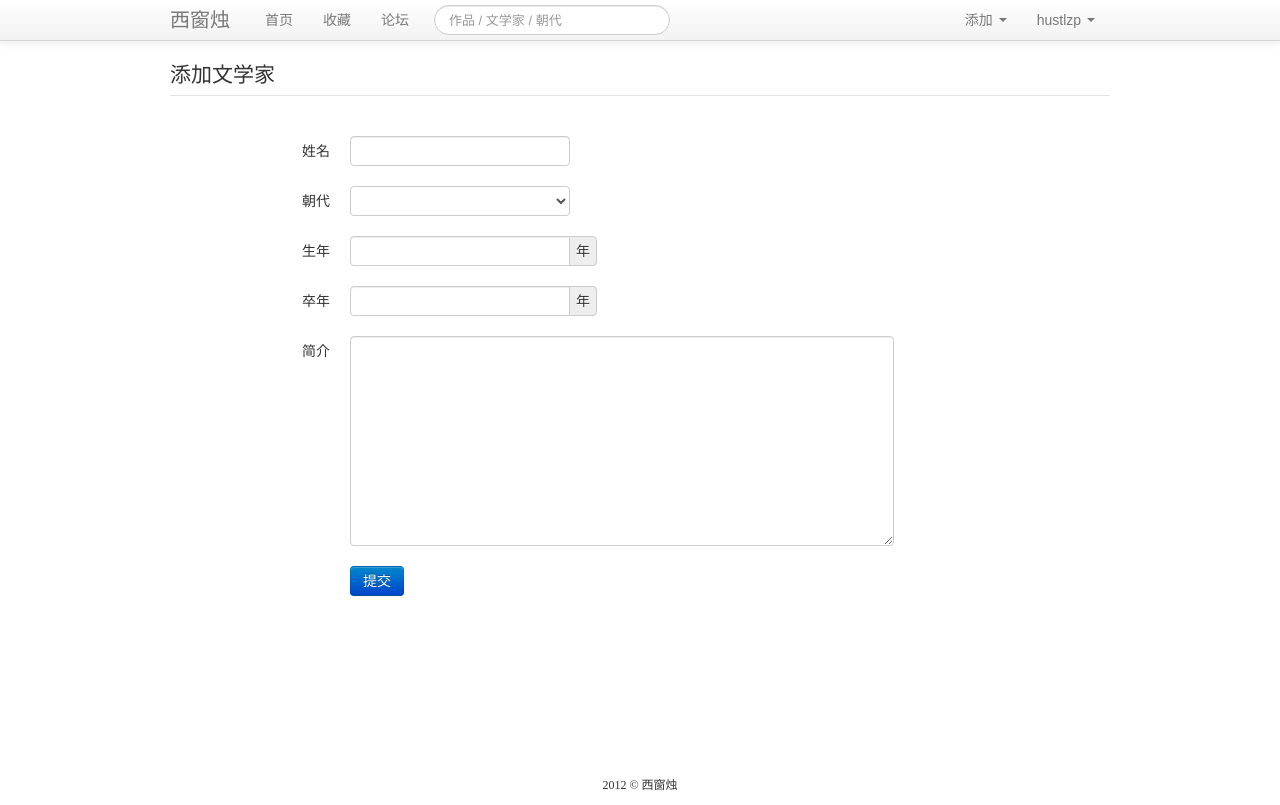
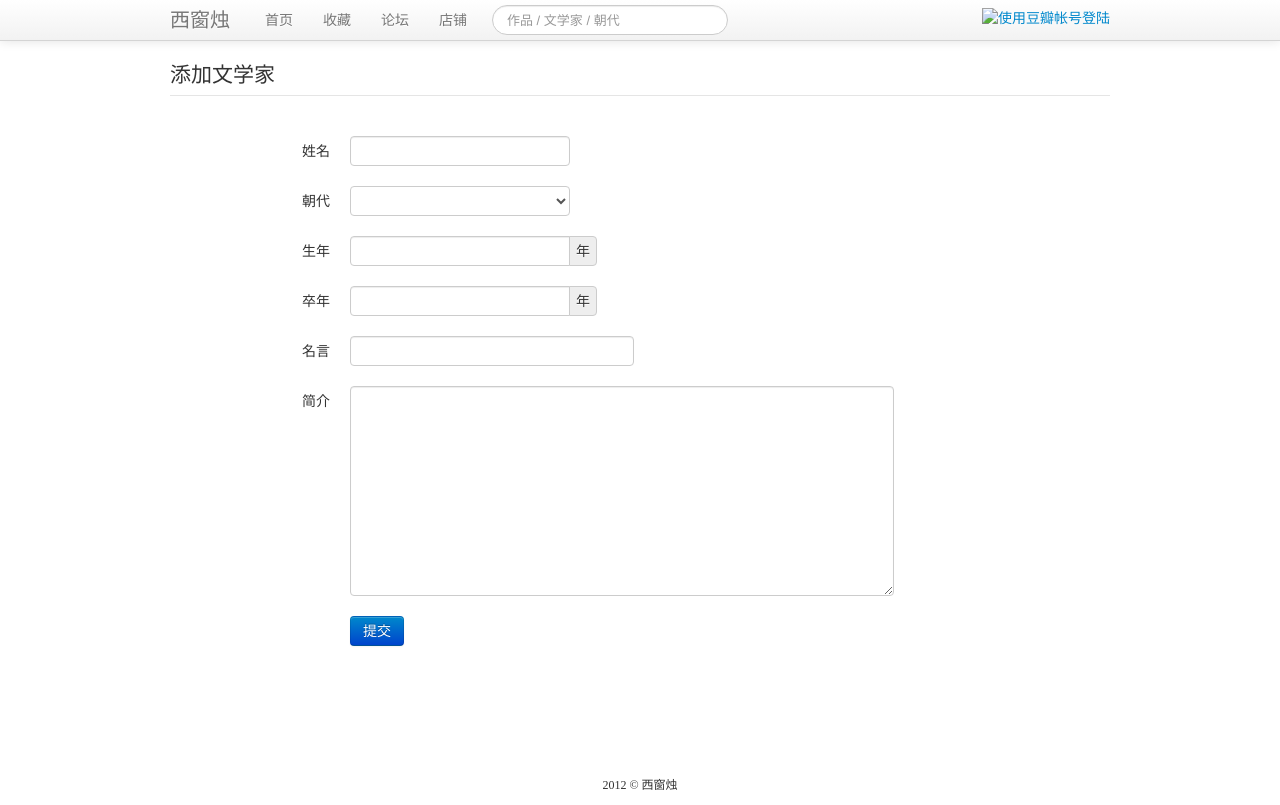
Before and after one commit to xiaojunchan/xichuangzhu, a Flask app: page /author/add in a window 1280 px wide. Run offline with Flask 2, Linux system fonts and the light colour scheme; data that the repository does not hold is empty.

Commit message:
try douban oauth2.0 and smtplib

```diff
--- a/xichuangzhu/controllers/__init__.py
+++ b/xichuangzhu/controllers/__init__.py
@@ -1 +1 @@
-import home, work, collection, author, dynasty
+import home, work, collection, author, dynasty, user
--- a/xichuangzhu/controllers/author.py
+++ b/xichuangzhu/controllers/author.py
@@ -38,11 +38,12 @@ def add_author():
 		return render_template('add_author.html', dynasties=dynasties)
 	elif request.method == 'POST':
 		author       = request.form['author']
+		quote        = request.form['quote']
 		introduction = request.form['introduction']
 		birthYear    = int(request.form['birthYear'])
 		deathYear    = int(request.form['deathYear'])
 		dynastyID    = int(request.form['dynastyID'])
-		newAuthorID  = Author.add_author(author, introduction, birthYear, deathYear, dynastyID)
+		newAuthorID  = Author.add_author(author, quote, introduction, birthYear, deathYear, dynastyID)
 		return redirect(url_for('single_author', authorID=newAuthorID))
 
 # page edit author
--- a/xichuangzhu/models/author_model.py
+++ b/xichuangzhu/models/author_model.py
@@ -54,9 +54,9 @@ class Author:
 
 	# add a new author and return its AuthorID
 	@staticmethod
-	def add_author(author, introduction, birthYear, deathYear, dynastyID):
-		query = '''INSERT INTO author (Author, Introduction, BirthYear, DeathYear, DynastyID) VALUES\n
-			('%s', '%s', %d, %d, %d)''' % (author, introduction, birthYear, deathYear, dynastyID)
+	def add_author(author, quote, introduction, birthYear, deathYear, dynastyID):
+		query = '''INSERT INTO author (Author, Quote, Introduction, BirthYear, DeathYear, DynastyID) VALUES\n
+			('%s', '%s', %d, %d, %d)''' % (author, quote, introduction, birthYear, deathYear, dynastyID)
 		cursor.execute(query)
 		conn.commit()
 		return cursor.lastrowid
--- a/xichuangzhu/static/style/page.css
+++ b/xichuangzhu/static/style/page.css
@@ -1,14 +1,15 @@
-body{margin:55px 0 0 0;font-family:'arial','宋体';}body #main-wap{font-size:18px;line-height:26px;min-height:700px;}body #main-wap a:not[class='btn']{color:#005580;}
+body{margin:55px 0 0 0;font-family:'arial','宋体';}body #main-wap{font-size:14px;line-height:26px;min-height:700px;}body #main-wap a:not[class='btn']{color:#005580;}
 body #main-wap h4{font-size:20px;color:#CD9B1D;margin:20px 0 15px 0;}
 body #main-wap h2{font-size:18px;line-height:18px;font-family:'yahei';font-weight:normal;margin:15px 0;color:darkred;}
+#douban-icon{float:right;margin-top:8px;cursor:pointer;}
 #footer{text-align:center;font-size:12px;font-family:'微软雅黑';margin:20px 0 10px 0;}
-.link-more a{margin-left:5px;font-size:12px;}
+.link-more a{margin-left:5px;font-size:12px;font-family:'yahei';}
 .navbar-search .search-query{line-height:1.2;}
 .form-horizontal .input-append{display:block;}
 #page-index .work-item{margin-bottom:15px;}#page-index .work-item .work-title{font-size:16px;line-height:30px;font-weight:bold;font-family:'宋体';}
 #page-index .work-item .work-author{font-size:12px;font-weight:normal;}#page-index .work-item .work-author a{color:#333;}
 #page-index .work-item .work-content{font-size:14px;line-height:22px;}
-#page-index .author-item{margin-bottom:12px;}#page-index .author-item .author{font-size:16px;line-height:20px;font-weight:bold;}#page-index .author-item .author .author-dynasty{font-size:12px;font-weight:normal;}#page-index .author-item .author .author-dynasty a{color:black;}
+#page-index .author-item{margin-bottom:12px;}#page-index .author-item .author{font-size:16px;line-height:20px;font-weight:bold;}#page-index .author-item .author .author-dynasty{font-size:12px;font-weight:normal;}#page-index .author-item .author .author-dynasty a{color:#333;}
 #page-index .author-item .author-introduction{font-size:12px;}
 #page-index #dynasties-wap{margin:0;list-style:none;}#page-index #dynasties-wap .dynasty-item{float:left;font-size:16px;margin-bottom:5px;}#page-index #dynasties-wap .dynasty-item a{font-weight:bold;}
 #page-index #dynasties-wap .dynasty-item span{margin-right:5px;}
@@ -27,7 +28,7 @@ body #main-wap h2{font-size:18px;line-height:18px;font-family:'yahei';font-weigh
 #page-single-collection .work-item{margin-bottom:15px;}#page-single-collection .work-item .work-title{font-weight:bold;margin-bottom:5px;}
 #page-author .author-wap{border-top:1px dashed lightgray;padding-top:15px;}#page-author .author-wap .author-dynasty{font-size:16px;line-height:16px;color:darkblue;font-family:'微软雅黑';width:100px;float:left;display:inline-block;}
 #page-author .author-wap .author-group{list-style:none;margin:0 0 0 100px;}#page-author .author-wap .author-group li{float:left;margin-bottom:15px;}#page-author .author-wap .author-group li.author{font-size:16px;line-height:20px;width:100px;}
-#page-single-author .author{font-size:25px;line-height:45px;font-weight:bold;}#page-single-author .author .author-quote{font-size:12px;font-weight:normal;color:gray;margin-left:10px;}
+#page-single-author .author{font-size:25px;line-height:45px;font-weight:bold;}#page-single-author .author .author-quote{font-size:12px;font-weight:normal;color:gray;margin-left:15px;}
 #page-single-author .author-period{font-size:16px;margin-bottom:10px;}
 #page-single-author .author-introduction{font-size:14px;line-height:25px;}
 #page-single-author .collection-item{margin-bottom:10px;}#page-single-author .collection-item .collection{font-weight:bold;font-size:16px;}
--- a/xichuangzhu/static/style/page.less
+++ b/xichuangzhu/static/style/page.less
@@ -3,16 +3,12 @@ body{
 	font-family: 'arial', '宋体';
 
 	#main-wap{
-		font-size: 18px;
+		font-size: 14px;
 		line-height: 26px;
 		min-height: 700px;
 
 		a:not[class='btn']{
 			color: rgb(0, 85, 128)
-		}
-
-		textarea{
-			//width: 500px;
 		}
 
 		h4{
@@ -32,6 +28,12 @@ body{
 	}
 }
 
+#douban-icon{
+	float: right;
+	margin-top: 8px;
+	cursor: pointer;
+}
+
 #footer{
 	text-align: center;
 	font-size: 12px;
@@ -43,6 +45,7 @@ body{
 	a{
 		margin-left: 5px;
 		font-size: 12px;
+		font-family: 'yahei';
 	}
 }
 
@@ -97,7 +100,7 @@ body{
 				font-weight: normal;
 
 				a{
-					color: black;
+					color: #333;
 				}
 			}
 		}
@@ -288,7 +291,7 @@ body{
 			font-size: 12px;
 			font-weight: normal;
 			color: gray;
-			margin-left: 10px;
+			margin-left: 15px;
 		}
 	}
 
--- a/xichuangzhu/templates/add_author.html
+++ b/xichuangzhu/templates/add_author.html
@@ -44,6 +44,13 @@
 		</div>
 
 		<div class="control-group">
+			<label class="control-label">名言</label>
+			<div class="controls">
+				<input type="text" rows="10" class="input-xlarge" name="quote" />
+			</div>
+		</div>
+
+		<div class="control-group">
 			<label class="control-label">简介</label>
 			<div class="controls">
 				<textarea class="input-xxlarge" id="author-introduction" rows="10" name="introduction"></textarea>
--- a/xichuangzhu/templates/layout.html
+++ b/xichuangzhu/templates/layout.html
@@ -21,7 +21,7 @@
 						<li><a href="{{ url_for('index') }}">首页</a></li>
 						<li><a href="#">收藏</a></li>
 						<li><a href="#">论坛</a></li>
-						<!-- <li><a href="#">店铺</a></li> -->
+						<li><a href="#">店铺</a></li>
 					</ul>
 
 					<!-- search -->
@@ -30,7 +30,7 @@
 					</form>
 
 					<!-- user info -->
-					<ul class="nav pull-right">
+					<!-- <ul class="nav pull-right">
 						<li class="dropdown">
 							<a href="#" class="dropdown-toggle" data-toggle="dropdown">
 								hustlzp <b class="caret"></b>
@@ -39,10 +39,12 @@
 								<li><a href="#">退出</a></li>
 							</ul>
 						</li>
-					</ul>
+					</ul> -->
+
+					<a href="https://www.douban.com/service/auth2/auth?client_id=0cf909cba46ce67526eb1d62ed46b35f&redirect_uri=http://localhost:5000/login/douban&response_type=code"><img id="douban-icon" title="使用豆瓣帐号登陆" src="http://img3.douban.com/pics/douban-icons/favicon_24x24.png" /></a>
 
 					<!-- add -->
-					<ul class="nav pull-right">
+					<!-- <ul class="nav pull-right">
 						<li class="dropdown">
 							<a class="dropdown-toggle" data-toggle="dropdown" href="#">
 								添加 <span class="caret"></span>
@@ -55,7 +57,8 @@
 								<li><a href="{{ url_for('add_dynasty') }}">朝代</a></li>
 							</ul>
 						</li>
-					</ul>
+					</ul> -->
+
 				</div>
 			</div>
 		</div>
```
Also changed, not shown: xichuangzhu/controllers/user.py (added, +53 -0 lines), xichuangzhu/models/user_model.py (+12 -0 lines), 6 other files.
